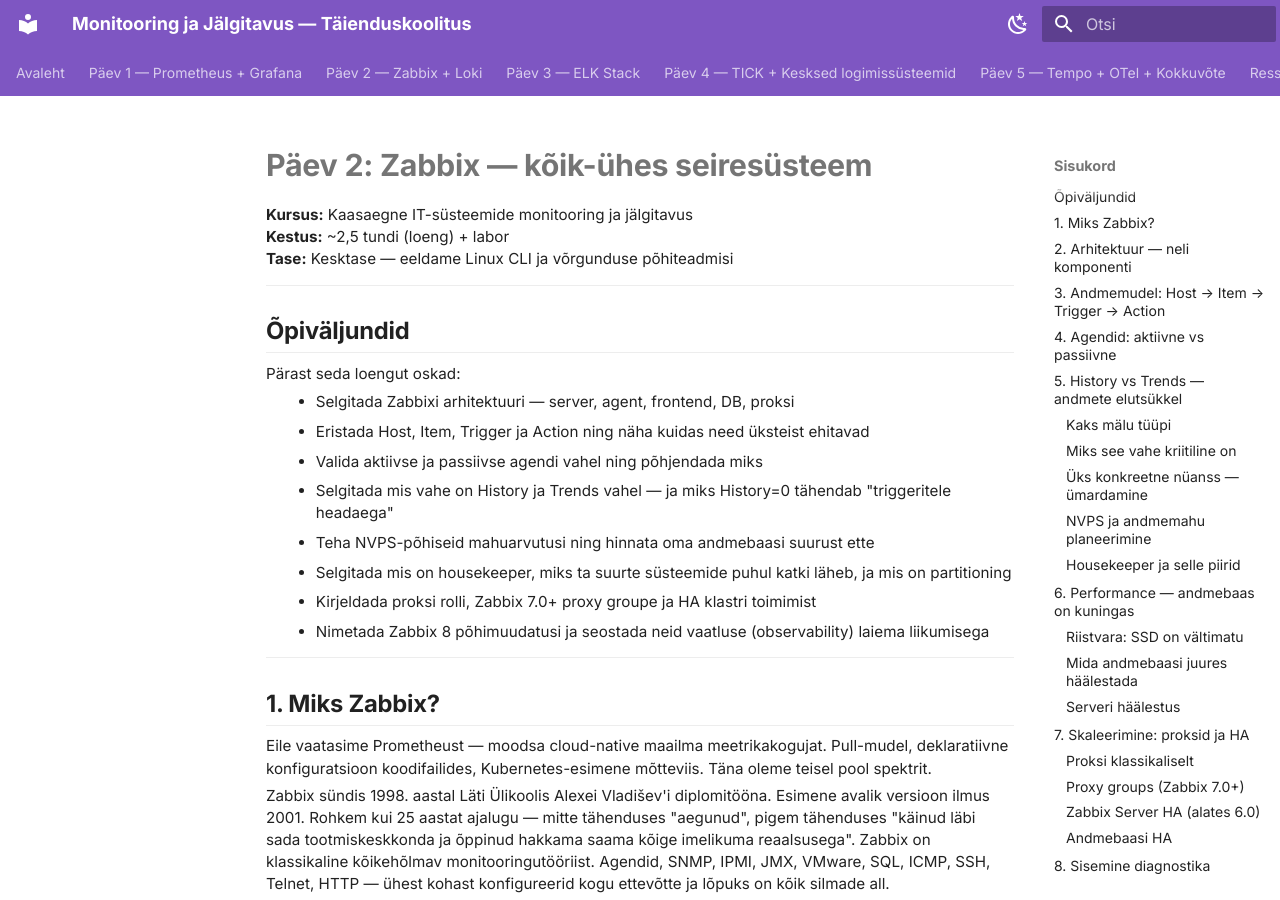
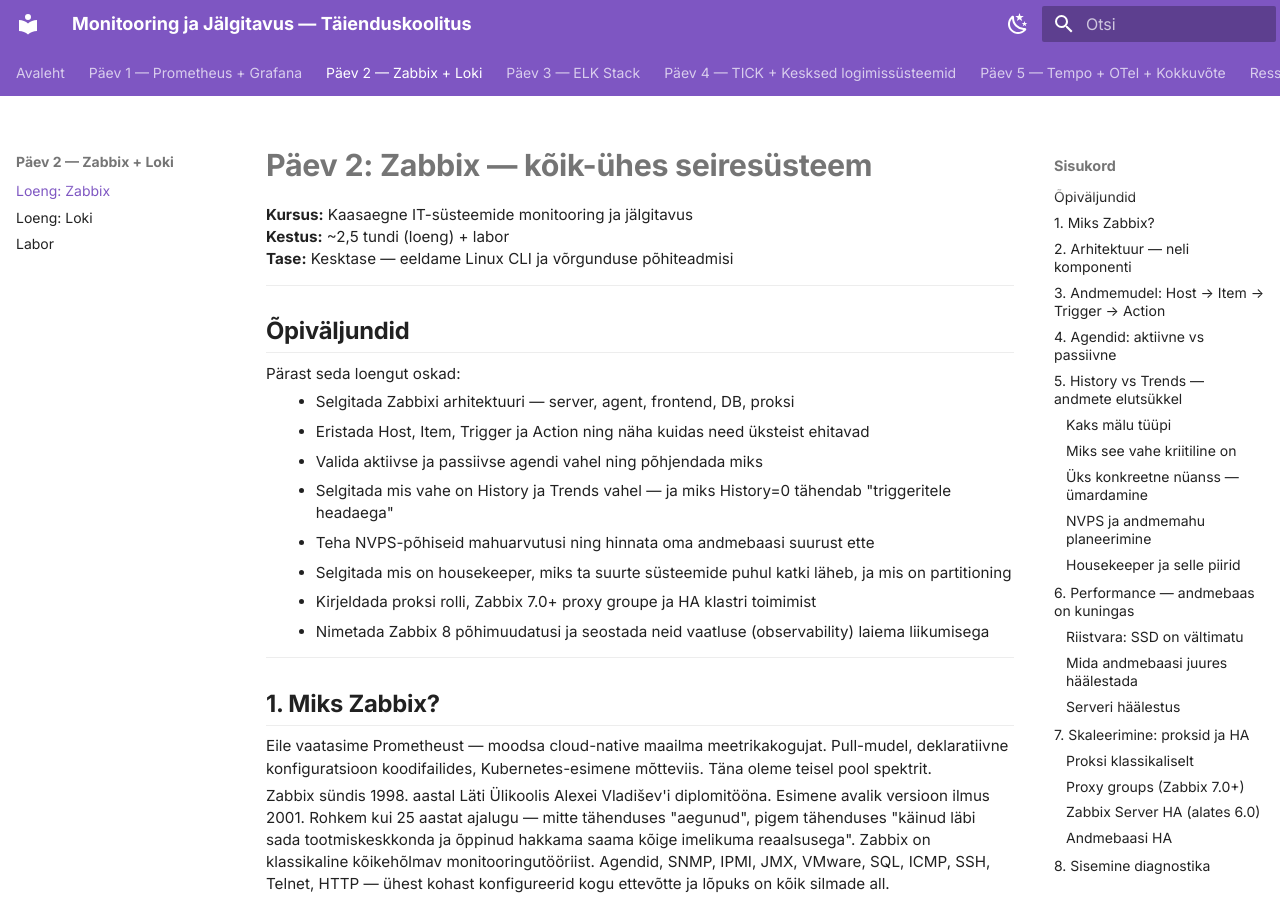
Before and after one commit to hkhk-tk/monitoring, an MkDocs documentation site: the page built from docs/materials/lectures/paev2-loeng.md, in a window 1280 px wide and 900 px high. Built offline with MkDocs 1.6.1 and Material for MkDocs 9.7.7, drawn with Linux system fonts in a browser that asks for light colours; some of the changed lines change nothing that is shown.

Commit message:
Fix mkdocs.yml: correct site_url and Zabbix lecture path

```diff
--- a/mkdocs.yml
+++ b/mkdocs.yml
@@ -1,5 +1,5 @@
 site_name: "Monitooring ja Jälgitavus — Täienduskoolitus"
-site_url: https://haapsalu-kutsehariduskeskus.github.io/monitoring-taienduskoolitus/
+site_url: https://hkhk-tk.github.io/monitoring/
 site_description: "Kaasaegne IT-süsteemide monitooring ja jälgitavus — 26 akadeemilist tundi, Haapsalu KHK, 2026"
 site_author: "Maria Talvik"
 
@@ -100,7 +100,7 @@
       - "Labor": labs/01_prometheus_grafana/lab.md
 
   - "Päev 2 — Zabbix + Loki":
-      - "Loeng: Zabbix": materials/lectures/paev2-zabbix-loeng.md
+      - "Loeng: Zabbix": materials/lectures/paev2-loeng.md
       - "Loeng: Loki": materials/lectures/paev2-loki-loeng.md
       - "Labor": labs/02_zabbix_loki/lab.md
 
```
